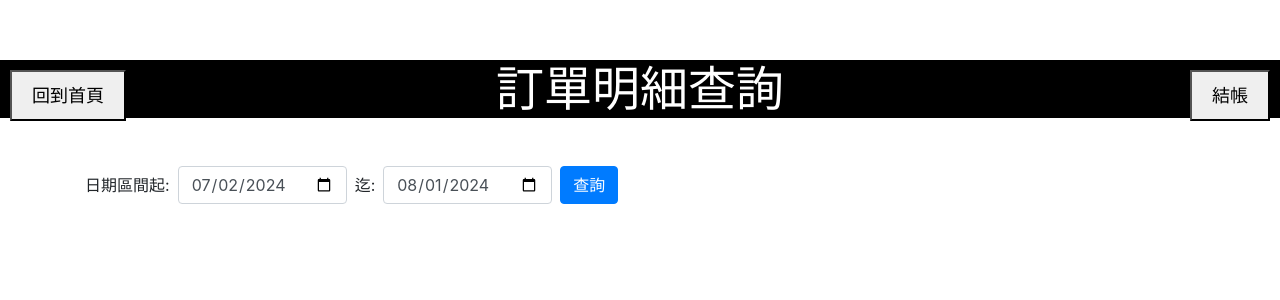
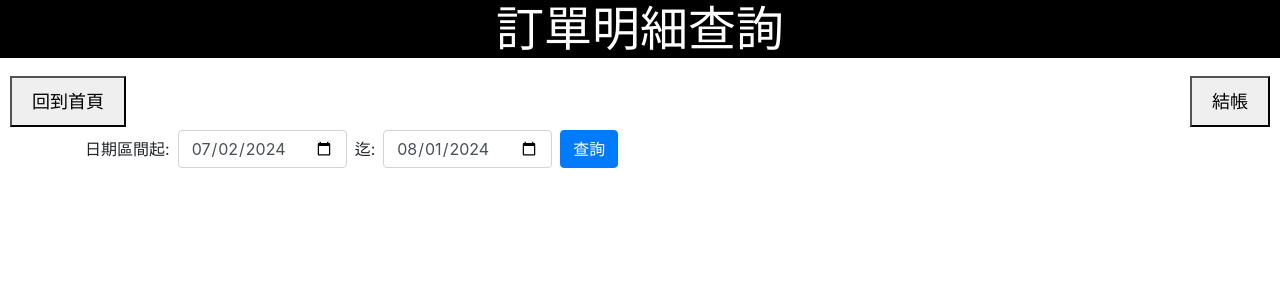
Before and after one commit to AiGroup0521/fastcheckout, a Flask app: page /item in a window 1280 px wide. Shown: the top 300 px of the page. Run offline with Flask 3, Linux system fonts and the light colour scheme; some libraries are stand-ins or nearby versions.

Commit message:
Update viewreport02.html
調整訂單明細表頭一致

```diff
--- a/python_flask_webscoket_sqlite_webcam/templates/viewreport02.html
+++ b/python_flask_webscoket_sqlite_webcam/templates/viewreport02.html
@@ -17,23 +17,23 @@
             font-size: 18px;
             padding: 10px 20px;
         }
-        body {
-            padding-top: 60px;
-        }
+
         .highlight {
             background-color: lightblue;
         }
     </style>
 </head>
 <body>
+    <h1 style="text-align: center; font-size: 3em; color: white; background-color: black;">訂單明細查詢</h1>
+
     <div class="top-buttons">
 
         <button onclick="location.href='/'">回到首頁</button>
         <button onclick="location.href='/video'">結帳</button>
 
     </div>
-    <h1 style="text-align: center; font-size: 3em; color: white; background-color: black;">訂單明細查詢</h1>
     <div class="container mt-5">
+        <br>
         <form id="searchForm" class="form-inline mb-4">
             <div class="form-group mr-2">
                 <label for="start_date">日期區間起:</label>
```
